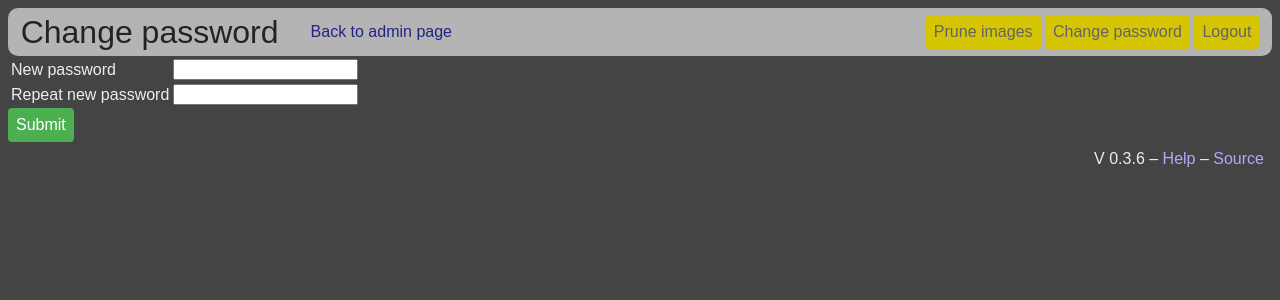
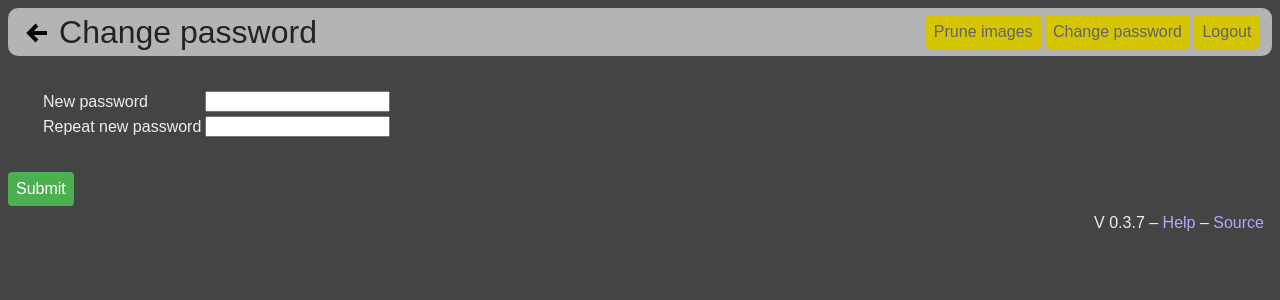
Before and after one commit to Niduroki/rate-shoot, a Flask app: page /admin/password/ in a window 1280 px wide. Shown: the top 300 px of the page. Run offline with Flask 2, Linux system fonts and the light colour scheme; the visitor is signed in with stand-in values (Sample User, id 1).

Commit message:
Have a ← for going back instead of text

```diff
--- a/static/style.css
+++ b/static/style.css
@@ -74,6 +74,10 @@ small {
 .btn.grey.disabled {background-color: #444;}
 .btn.grey.active {background-color: #666;} /* for star ratings */
 
+.margin-l {
+    margin: 2em;
+}
+
 header .title { font-size: 2em; margin-right: 1em;}
 header .small-title { font-size: 1.5em; }
 
@@ -100,8 +104,10 @@ footer {
     margin: .5em;
 }
 
-header .left a {
-    color: #228 !important;
+header .left .genericons-neue-previous {
+    position: relative;
+    top: .2em;
+    margin-right: .4em;
 }
 header .left {
     left: 1%;
--- a/templates/admin.html
+++ b/templates/admin.html
@@ -6,7 +6,7 @@
 {% endblock %}
 {% block topleft %}
 <span class="title">{% trans %}Admin overview{% endtrans %}</span>
-<a href="/admin/create/">{% trans %}Create new shoot{% endtrans %}</a>
+<a href="/admin/create/" class="btn turquoise">{% trans %}Create new shooting{% endtrans %}</a>
 {% endblock %}
 {% block content %}
 {% if pw %}
--- a/templates/admin_shoot_picture.html
+++ b/templates/admin_shoot_picture.html
@@ -1,12 +1,13 @@
 {% extends "base.html" %}
 {% block title %}{{ shoot.description }}{% endblock %}
 {% block topleft %}
+<a href="/admin/{{ shoot.link }}/">
+    <svg class="genericons-neue genericons-neue-previous" width="32px" height="32px"><use xmlns:xlink="http://www.w3.org/1999/xlink" xlink:href="/static/genericons-neue.svg#previous"></use></svg>
+</a>
 <span class="title">{{ shoot.description }}</span>
-<a href="/admin/{{ shoot.link }}/">{% trans %}Back to shoot{% endtrans %}</a>
 {% endblock %}
 {% block topright %}
 {% include "include/counter.html" %}
-<a href="/admin/" class="btn yellow">{% trans %}Overview{% endtrans %}</a>
 <a href="/logout/" class="btn yellow">{% trans %}Logout{% endtrans %}</a>
 {% endblock %}
 {% block content %}
--- a/templates/base.html
+++ b/templates/base.html
@@ -22,7 +22,7 @@
                 {% block content %}Missing content{% endblock %}
             </div>
             <footer>
-                V 0.3.6 –
+                V 0.3.7 –
                 <a href="/help/">{% trans %}Help{% endtrans %}</a> –
                 <a href="https://github.com/Niduroki/rate-shoot">Source</a>
             </footer>
--- a/templates/create_shoot.html
+++ b/templates/create_shoot.html
@@ -1,10 +1,12 @@
 {% extends "base.html" %}
 {% block topright %}
-<a href="/admin/password/" class="btn yellow">{% trans %}Change password{% endtrans %}</a>
 <a href="/logout/" class="btn yellow">{% trans %}Logout{% endtrans %}</a>
 {% endblock %}
 {% block topleft %}
-<span class="title">{% trans %}Create new shoot{% endtrans %}</span> <a href="/admin/">{% trans %}Back to admin page{% endtrans %}</a>
+<a href="/admin/">
+    <svg class="genericons-neue genericons-neue-previous" width="32px" height="32px"><use xmlns:xlink="http://www.w3.org/1999/xlink" xlink:href="/static/genericons-neue.svg#previous"></use></svg>
+</a>
+<span class="title">{% trans %}New shooting{% endtrans %}</span>
 {% endblock %}
 {% block content %}
 <div class="form">
--- a/templates/pwchange.html
+++ b/templates/pwchange.html
@@ -5,15 +5,17 @@
 <a href="/logout/" class="btn yellow">{% trans %}Logout{% endtrans %}</a>
 {% endblock %}
 {% block topleft %}
+<a href="/admin/">
+    <svg class="genericons-neue genericons-neue-previous" width="32px" height="32px"><use xmlns:xlink="http://www.w3.org/1999/xlink" xlink:href="/static/genericons-neue.svg#previous"></use></svg>
+</a>
 <span class="title">{% trans %}Change password{% endtrans %}</span>
-<a href="/admin/">{% trans %}Back to admin page{% endtrans %}</a>
 {% endblock %}
 {% block content %}
 <form method="post">
   {% if wrongpw %}
     {% trans %}Passwords do not match!{% endtrans %}<br>
   {% endif %}
-  <table>
+  <table class="margin-l">
     <tr>
       <td>{% trans %}New password{% endtrans %}</td><td><input type="password" name="password"></td>
     </tr>
--- a/templates/shoot_picture.html
+++ b/templates/shoot_picture.html
@@ -1,8 +1,10 @@
 {% extends "base.html" %}
 {% block title %}{{ shoot.description }}{% endblock %}
 {% block topleft %}
+<a href="/{{ shoot.link }}/">
+    <svg class="genericons-neue genericons-neue-previous" width="32px" height="32px"><use xmlns:xlink="http://www.w3.org/1999/xlink" xlink:href="/static/genericons-neue.svg#previous"></use></svg>
+</a>
 <span class="title">{{ shoot.description }}</span>
-<a href="/{{ shoot.link }}/">{% trans %}Back to shoot overview{% endtrans %}</a>
 {% endblock %}
 {% block topright %}
 {% include "include/counter.html" %}
```
Also changed, not shown: templates/admin_shoot_overview.html (+6 -2 lines), translations/de/LC_MESSAGES/messages.po, translations/nl/LC_MESSAGES/messages.po, 3 other files.
